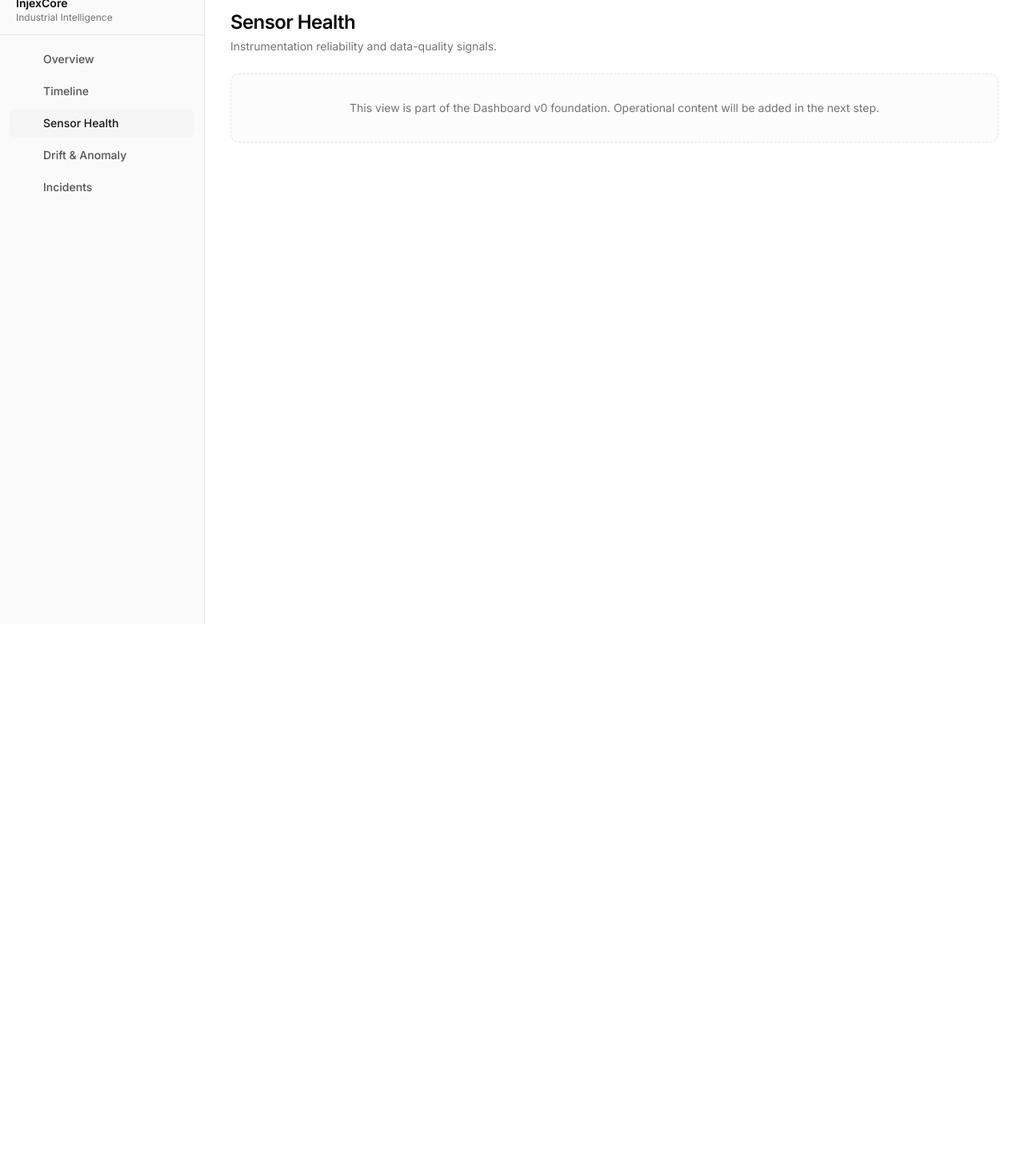
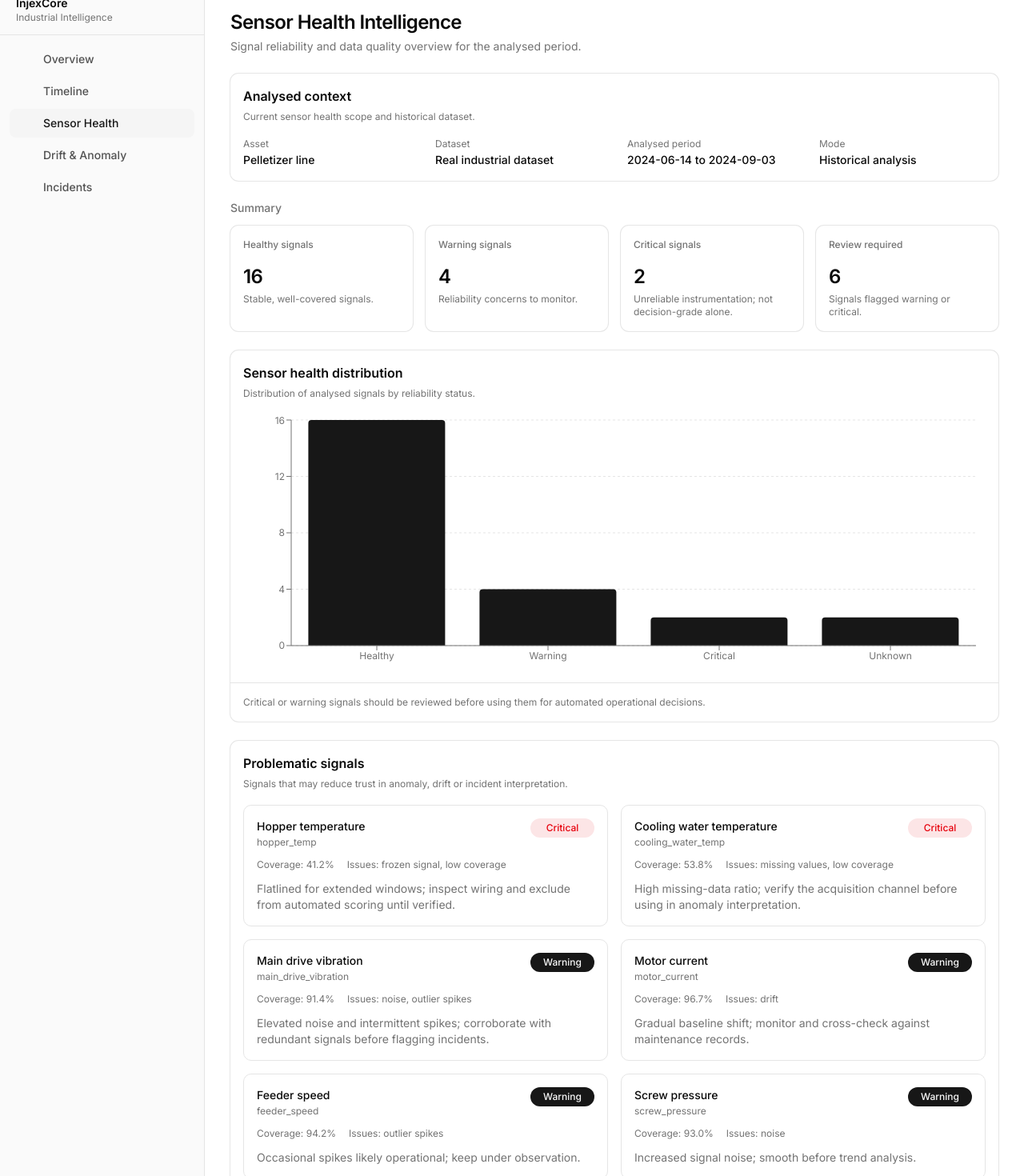
Before and after one commit to SagueLL/InjexCore, a Next.js app in the folder apps/dashboard/: page /sensor-health in a window 1280 px wide. Shown: the part 20-1490 px from the top of the page at 80% size. Before the commit the page ends 800 px from the top, so only its background shows below. Built offline with nearby package versions, Linux system fonts and the light colour scheme; some icons are missing.

Commit message:
feat(dashboard): add sensor-health distribution chart and sensor-health principal page

```diff
--- a/apps/dashboard/src/app/sensor-health/page.tsx
+++ b/apps/dashboard/src/app/sensor-health/page.tsx
@@ -1,18 +1,145 @@
 import { PageHeader } from "@/components/app/page-header";
+import { ChartContainer } from "@/components/charts/chart-container";
+import { SensorHealthDistributionChart } from "@/components/charts/sensor-health-distribution-chart";
+import { KpiCard } from "@/components/dashboard/kpi-card";
+import { SectionCard } from "@/components/dashboard/section-card";
+import { StatusBadge } from "@/components/dashboard/status-badge";
+import { demoSensorHealthSummary } from "@/lib/dashboard/demo-sensor-health";
+
+import type { OperationalStatus } from "@/types/dashboard";
+import type { SensorHealthStatus } from "@/types/sensor-health";
+
+// StatusBadge speaks the operational-status vocabulary (normal/warning/critical/
+// unknown); sensor health uses "healthy" instead of "normal". Map locally.
+function toBadgeStatus(status: SensorHealthStatus): OperationalStatus {
+  return status === "healthy" ? "normal" : status;
+}
+
+function humanizeIssueType(issueType: string): string {
+  return issueType.replace(/_/g, " ");
+}
 
 export default function SensorHealthPage() {
+  const sensorHealth = demoSensorHealthSummary;
+
   return (
     <div className="space-y-6">
       <PageHeader
-        title="Sensor Health"
-        description="Instrumentation reliability and data-quality signals."
+        title="Sensor Health Intelligence"
+        description="Signal reliability and data quality overview for the analysed period."
       />
-      <div className="rounded-lg border border-dashed bg-muted/30 p-8 text-center">
-        <p className="text-sm text-muted-foreground">
-          This view is part of the Dashboard v0 foundation. Operational content
-          will be added in the next step.
-        </p>
-      </div>
+
+      <SectionCard
+        title="Analysed context"
+        description="Current sensor health scope and historical dataset."
+      >
+        <dl className="grid grid-cols-1 gap-x-8 gap-y-2 sm:grid-cols-2 lg:grid-cols-4">
+          <div className="space-y-0.5">
+            <dt className="text-xs text-muted-foreground">Asset</dt>
+            <dd className="text-sm font-medium text-foreground">
+              {sensorHealth.assetName}
+            </dd>
+          </div>
+          <div className="space-y-0.5">
+            <dt className="text-xs text-muted-foreground">Dataset</dt>
+            <dd className="text-sm font-medium text-foreground">
+              {sensorHealth.datasetName}
+            </dd>
+          </div>
+          <div className="space-y-0.5">
+            <dt className="text-xs text-muted-foreground">Analysed period</dt>
+            <dd className="text-sm font-medium text-foreground">
+              {sensorHealth.periodStart} to {sensorHealth.periodEnd}
+            </dd>
+          </div>
+          <div className="space-y-0.5">
+            <dt className="text-xs text-muted-foreground">Mode</dt>
+            <dd className="text-sm font-medium text-foreground">
+              Historical analysis
+            </dd>
+          </div>
+        </dl>
+      </SectionCard>
+
+      <section className="space-y-3">
+        <h2 className="text-sm font-medium text-muted-foreground">Summary</h2>
+        <div className="grid grid-cols-1 gap-4 md:grid-cols-2 lg:grid-cols-4">
+          {sensorHealth.summaryKpis.map((kpi) => (
+            <KpiCard
+              key={kpi.label}
+              title={kpi.label}
+              value={kpi.value}
+              description={kpi.description}
+            />
+          ))}
+        </div>
+      </section>
+
+      <ChartContainer
+        title="Sensor health distribution"
+        description="Distribution of analysed signals by reliability status."
+        footer="Critical or warning signals should be reviewed before using them for automated operational decisions."
+      >
+        <SensorHealthDistributionChart data={sensorHealth.distribution} />
+      </ChartContainer>
+
+      <SectionCard
+        title="Problematic signals"
+        description="Signals that may reduce trust in anomaly, drift or incident interpretation."
+      >
+        <div className="grid grid-cols-1 gap-4 md:grid-cols-2">
+          {sensorHealth.problematicSignals.map((signal) => (
+            <div
+              key={signal.sensorId}
+              className="space-y-3 rounded-lg border p-4"
+            >
+              <div className="flex items-start justify-between gap-3">
+                <div className="space-y-0.5">
+                  <p className="text-sm font-medium text-foreground">
+                    {signal.displayName}
+                  </p>
+                  <p className="text-xs text-muted-foreground">
+                    {signal.sensorId}
+                  </p>
+                </div>
+                <StatusBadge
+                  status={toBadgeStatus(signal.status)}
+                  size="md"
+                  className="min-w-20 justify-center"
+                />
+              </div>
+              <div className="flex flex-wrap gap-x-4 gap-y-1 text-xs text-muted-foreground">
+                <span>Coverage: {signal.coveragePct.toFixed(1)}%</span>
+                <span>
+                  Issues: {signal.issueTypes.map(humanizeIssueType).join(", ")}
+                </span>
+              </div>
+              <p className="text-sm text-muted-foreground">
+                {signal.recommendation}
+              </p>
+            </div>
+          ))}
+        </div>
+      </SectionCard>
+
+      <SectionCard
+        title="Operational interpretation"
+        description="How sensor reliability affects the intelligence layer."
+      >
+        <div className="space-y-3">
+          {sensorHealth.insights.map((insight) => (
+            <div
+              key={insight.title}
+              className="space-y-1 rounded-lg border p-4"
+            >
+              <p className="text-sm font-medium text-foreground">
+                {insight.title}
+              </p>
+              <p className="text-sm text-muted-foreground">{insight.body}</p>
+            </div>
+          ))}
+        </div>
+      </SectionCard>
     </div>
   );
 }
--- /dev/null
+++ b/apps/dashboard/src/components/charts/sensor-health-distribution-chart.tsx
@@ -0,0 +1,54 @@
+"use client";
+
+import {
+  Bar,
+  BarChart,
+  CartesianGrid,
+  ResponsiveContainer,
+  Tooltip,
+  XAxis,
+  YAxis,
+} from "recharts";
+
+import type { SensorHealthDistributionItem } from "@/types/sensor-health";
+
+interface SensorHealthDistributionChartProps {
+  data: SensorHealthDistributionItem[];
+}
+
+export function SensorHealthDistributionChart({
+  data,
+}: SensorHealthDistributionChartProps) {
+  if (data.length === 0) {
+    return (
+      <div className="flex h-[320px] min-h-[320px] w-full min-w-0 items-center justify-center">
+        <p className="text-sm text-muted-foreground">
+          No sensor health data available.
+        </p>
+      </div>
+    );
+  }
+
+  return (
+    <div className="h-[320px] min-h-[320px] w-full min-w-0">
+      <ResponsiveContainer width="100%" height="100%">
+        <BarChart data={data} margin={{ top: 8, right: 12, bottom: 0, left: 0 }}>
+          <CartesianGrid strokeDasharray="3 3" stroke="var(--border)" vertical={false} />
+          <XAxis dataKey="label" stroke="var(--muted-foreground)" tick={{ fontSize: 12 }} />
+          <YAxis
+            allowDecimals={false}
+            stroke="var(--muted-foreground)"
+            tick={{ fontSize: 12 }}
+          />
+          <Tooltip />
+          <Bar
+            dataKey="count"
+            name="Signals"
+            fill="var(--primary)"
+            radius={[4, 4, 0, 0]}
+          />
+        </BarChart>
+      </ResponsiveContainer>
+    </div>
+  );
+}
```
